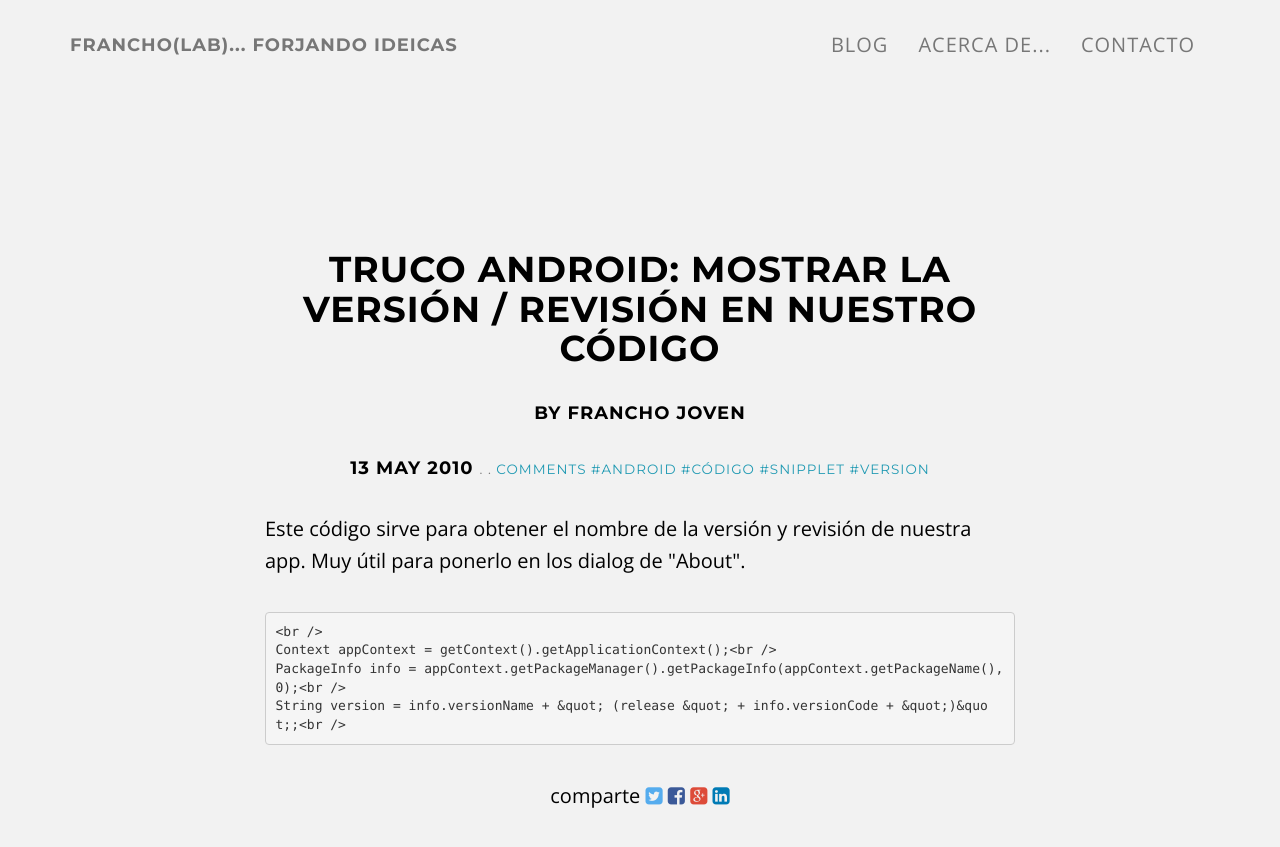
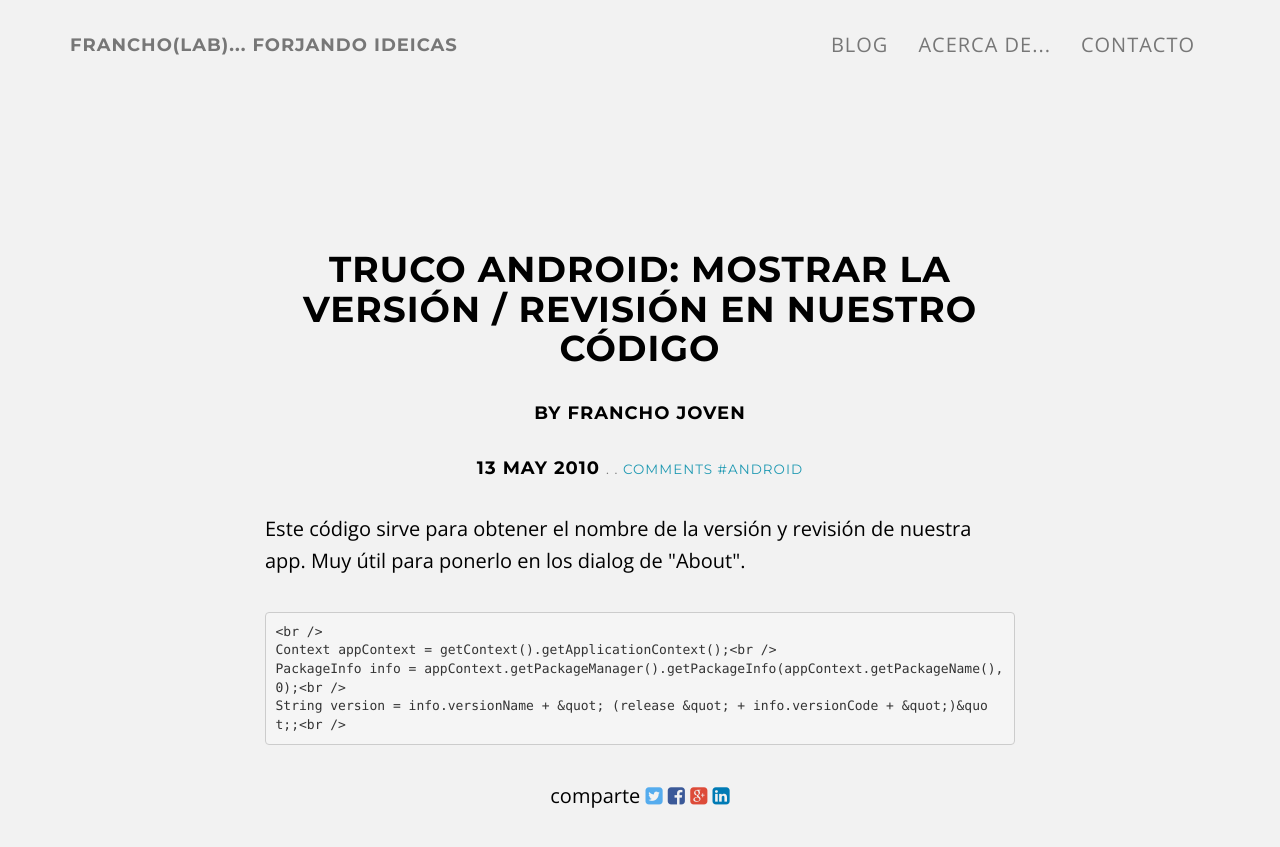
Before and after one commit to francho/francho.github.io, a Jekyll site: the page built from _posts/2010-05-13-truco-android-mostrar-la-version-revision-en-nuestro-codigo.html, in a window 1280 px wide and 900 px high. Shown: the top 847 px of the window. Built offline with Jekyll 4.4.1, drawn with Linux system fonts in a browser that asks for light colours; comment, search, counter and statistics services are not loaded.

```diff
--- a/_posts/2010-05-13-truco-android-mostrar-la-version-revision-en-nuestro-codigo.html
+++ b/_posts/2010-05-13-truco-android-mostrar-la-version-revision-en-nuestro-codigo.html
@@ -2,13 +2,8 @@
 layout: post
 title: 'Truco Android: Mostrar la versión / revisión en nuestro código'
 date: 2010-05-13 17:43:51.000000000 +02:00
-categories:
-- android
 tags:
 - android
-- código
-- snipplet
-- version
 status: publish
 type: post
 published: true
--- a/_posts/2011-04-09-taller-de-android-en-zaragoza-gtug.html
+++ b/_posts/2011-04-09-taller-de-android-en-zaragoza-gtug.html
@@ -21,7 +21,7 @@ author:
 excerpt: !ruby/object:Hpricot::Doc
   options: {}
 ---
-<p><img class="aligncenter size-medium wp-image-800" title="zgtug_android" src="/assets/zgtug_android1.jpg" alt="zgtug_android" width="300" height="187" /><br />
+<p><img class="aligncenter size-medium wp-image-800" title="zgtug_android" src="/assets/zgtug_android1.jpg" alt="zgtug_android" width="300" height="187" /> <br />
 Pedro Fraca (Señor X) y Jose Cortes (@<a href="http://twitter.com/jbeerdev">jbeerdev</a>), dos de los cracks de <a href="http://frogtek.org">Frogtek</a>, me comentaron que estaban organizado el <a href="http://zaragoza.gtugs.org/">Grupo de Usuarios de Tecnologías Google en Zaragoza</a> (@<a href="http://twitter.com/gtug_zaragoza">gtug_zaragoza</a>) y que habían pensado en montar algo referente a Android para el primer evento. Viniendo de donde venía la propuesta no me lo pensé dos veces y enseguida me subí al barco.</p>
 <p>Montamos un taller de cuatro horas para explicar las nociones básicas de Android desarrollando una aplicación desde cero hasta su publicación en el Market (la app permite ver los mensajes del grupo y ya puedes <a href="https://market.android.com/details?id=org.gtugs.zaragoza">descargarla en tu móvil</a>)</p>
 <p>Pedro consiguió a través de la fundación <a href="http://www.jovenempresainnovadora.com/">Joven Empresa Innovadora</a> que nos dejaran el <a href="http://dwp.qaop.net">Zaragoza Digital Water Pavillion</a> para el evento.</p>
```
